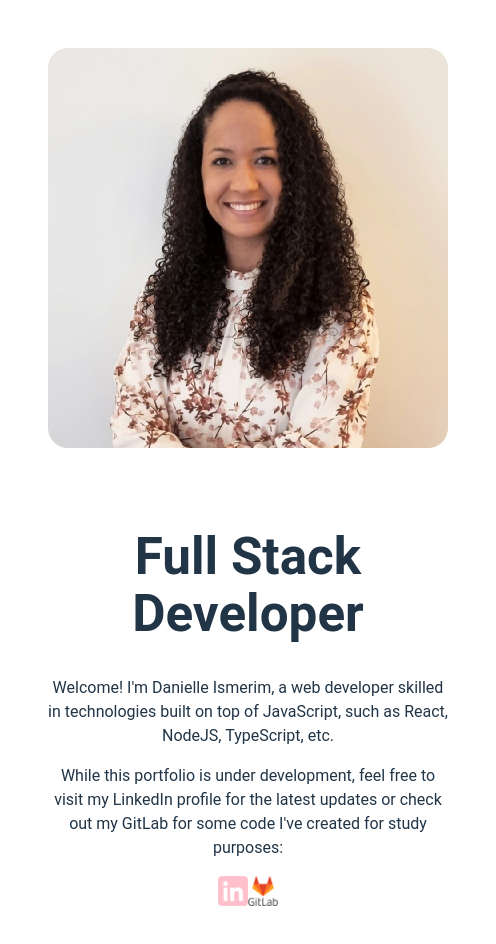
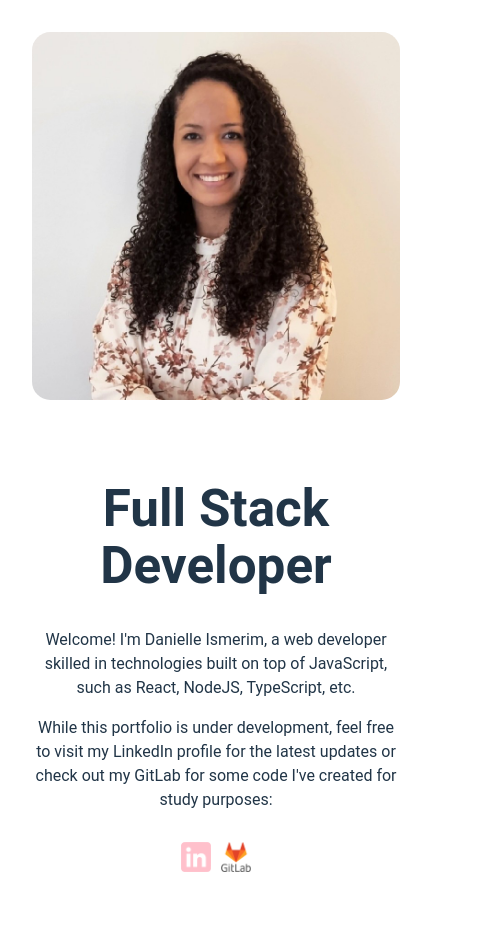
Before and after one commit to dsism/portfolio, a React (Vite) app: page / in a window 390 px wide. Shown: the top 944 px of the page, 496 px wide, since content can reach past the window. Built offline with nearby package versions, Linux system fonts and the light colour scheme.

Commit message:
updating css

```diff
--- a/src/App.css
+++ b/src/App.css
@@ -16,20 +16,21 @@
   grid-row: auto;
 }
 
+.icons-area {
+  margin: 30px 0px;
+}
+
 .icon {
   height: 30px;
+  margin: 0px 5px;
 }
 
 .photo {
   border-radius: 5%;
-  height: 25rem;
+  height: 23rem;
 }
 
 @media (max-width: 1020px) {
-  #root {
-    padding: 3rem;
-  }
-
   .grid-parent {
     grid-template-areas:
       "top"
@@ -46,6 +47,6 @@
   }
 
   img {
-    height: 23rem;
+    height: 18rem;
   }
 }
```
